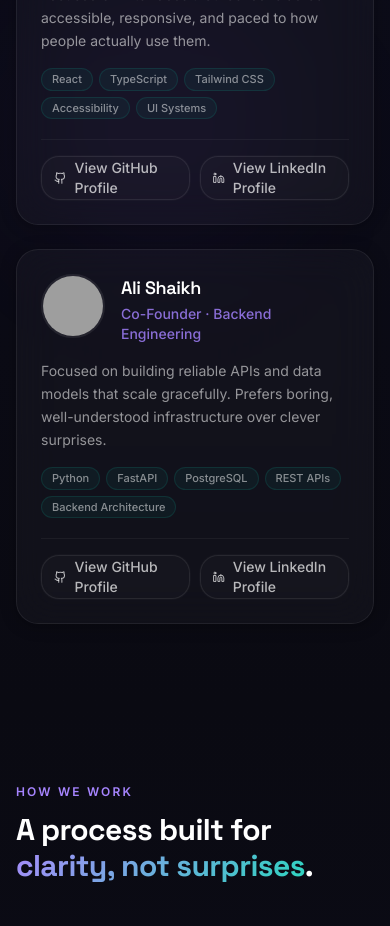
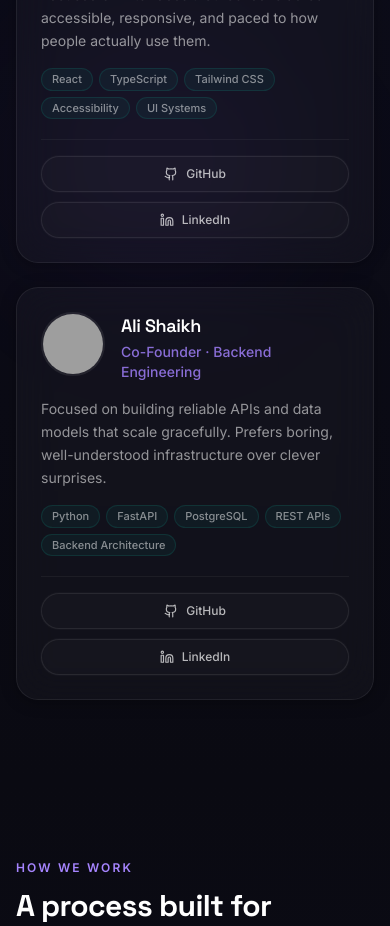
Before and after one commit to yasminansari277/DivOrbit, a React (Vite) app: page / in a window 390 px wide. Shown: the part 8180-9106 px from the top of the page. Built offline with nearby package versions, Linux system fonts and the light colour scheme; grey boxes are pictures that could not be loaded.

Commit message:
added responsiveness to the social icons in the Team component, ensuring they are always visible on all devices.

```diff
--- a/src/components/site/Team.jsx
+++ b/src/components/site/Team.jsx
@@ -148,15 +148,17 @@ function MemberCard({ member, delay }) {
         </ul>
 
         {/* Social icons — fade in on hover or show on touch devices */}
-        <div className="mt-5 flex items-center gap-2.5 border-t border-white/[0.05] pt-4 opacity-100 transition-all duration-300 sm:opacity-0 sm:group-hover:opacity-100">
-          <motion.a key="github" href={member.githubUrl} target="_blank" rel="noopener noreferrer" aria-label={`${member.name} on GitHub`} animate={{ opacity: showSocialLinks ? 1 : 0, y: showSocialLinks ? 0 : 6 }} transition={{ duration: 0.2 }} whileHover={{ y: -2, scale: 1.01 }} whileTap={{ scale: 0.98 }} className="inline-flex h-11 w-full items-center justify-center gap-2 rounded-xl border border-white/[0.08] bg-white/[0.02] px-3 py-2.5 text-sm font-medium text-white/70 shadow-[0_0_0_1px_rgba(255,255,255,0.02)] transition-all hover:border-violet-500/30 hover:bg-violet-500/10 hover:text-violet-400">
-            <Github className="h-4 w-4"/>
-            View GitHub Profile
+        <div className="mt-5 flex flex-col gap-2.5 border-t border-white/[0.05] pt-4 opacity-100 transition-all duration-300 sm:opacity-0 sm:group-hover:opacity-100">
+          <motion.a key="github" href={member.githubUrl} target="_blank" rel="noopener noreferrer" aria-label={`${member.name} on GitHub`} animate={{ opacity: showSocialLinks ? 1 : 0, y: showSocialLinks ? 0 : 6 }} transition={{ duration: 0.2 }} whileHover={{ y: -2, scale: 1.01 }} whileTap={{ scale: 0.98 }} className="inline-flex h-9 sm:h-11 w-full items-center justify-center gap-2 rounded-xl border border-white/[0.08] bg-white/[0.02] px-3 py-2 sm:py-2.5 text-xs sm:text-sm font-medium text-white/70 shadow-[0_0_0_1px_rgba(255,255,255,0.02)] transition-all hover:border-violet-500/30 hover:bg-violet-500/10 hover:text-violet-400">
+            <Github className="h-3.5 w-3.5 sm:h-4 sm:w-4"/>
+            <span className="hidden sm:inline">View GitHub Profile</span>
+            <span className="sm:hidden">GitHub</span>
           </motion.a>
 
-          <motion.a key="linkedin" href={member.linkedinUrl} target="_blank" rel="noopener noreferrer" aria-label={`${member.name} on LinkedIn`} animate={{ opacity: showSocialLinks ? 1 : 0, y: showSocialLinks ? 0 : 6 }} transition={{ duration: 0.25 }} whileHover={{ y: -2, scale: 1.01 }} whileTap={{ scale: 0.98 }} className="inline-flex h-11 w-full items-center justify-center gap-2 rounded-xl border border-white/[0.08] bg-white/[0.02] px-3 py-2.5 text-sm font-medium text-white/70 shadow-[0_0_0_1px_rgba(255,255,255,0.02)] transition-all hover:border-violet-500/30 hover:bg-violet-500/10 hover:text-violet-400">
-            <Linkedin className="h-4 w-4"/>
-            View LinkedIn Profile
+          <motion.a key="linkedin" href={member.linkedinUrl} target="_blank" rel="noopener noreferrer" aria-label={`${member.name} on LinkedIn`} animate={{ opacity: showSocialLinks ? 1 : 0, y: showSocialLinks ? 0 : 6 }} transition={{ duration: 0.25 }} whileHover={{ y: -2, scale: 1.01 }} whileTap={{ scale: 0.98 }} className="inline-flex h-9 sm:h-11 w-full items-center justify-center gap-2 rounded-xl border border-white/[0.08] bg-white/[0.02] px-3 py-2 sm:py-2.5 text-xs sm:text-sm font-medium text-white/70 shadow-[0_0_0_1px_rgba(255,255,255,0.02)] transition-all hover:border-violet-500/30 hover:bg-violet-500/10 hover:text-violet-400">
+            <Linkedin className="h-3.5 w-3.5 sm:h-4 sm:w-4"/>
+            <span className="hidden sm:inline">View LinkedIn Profile</span>
+            <span className="sm:hidden">LinkedIn</span>
           </motion.a>
         </div>
       </div>
```
